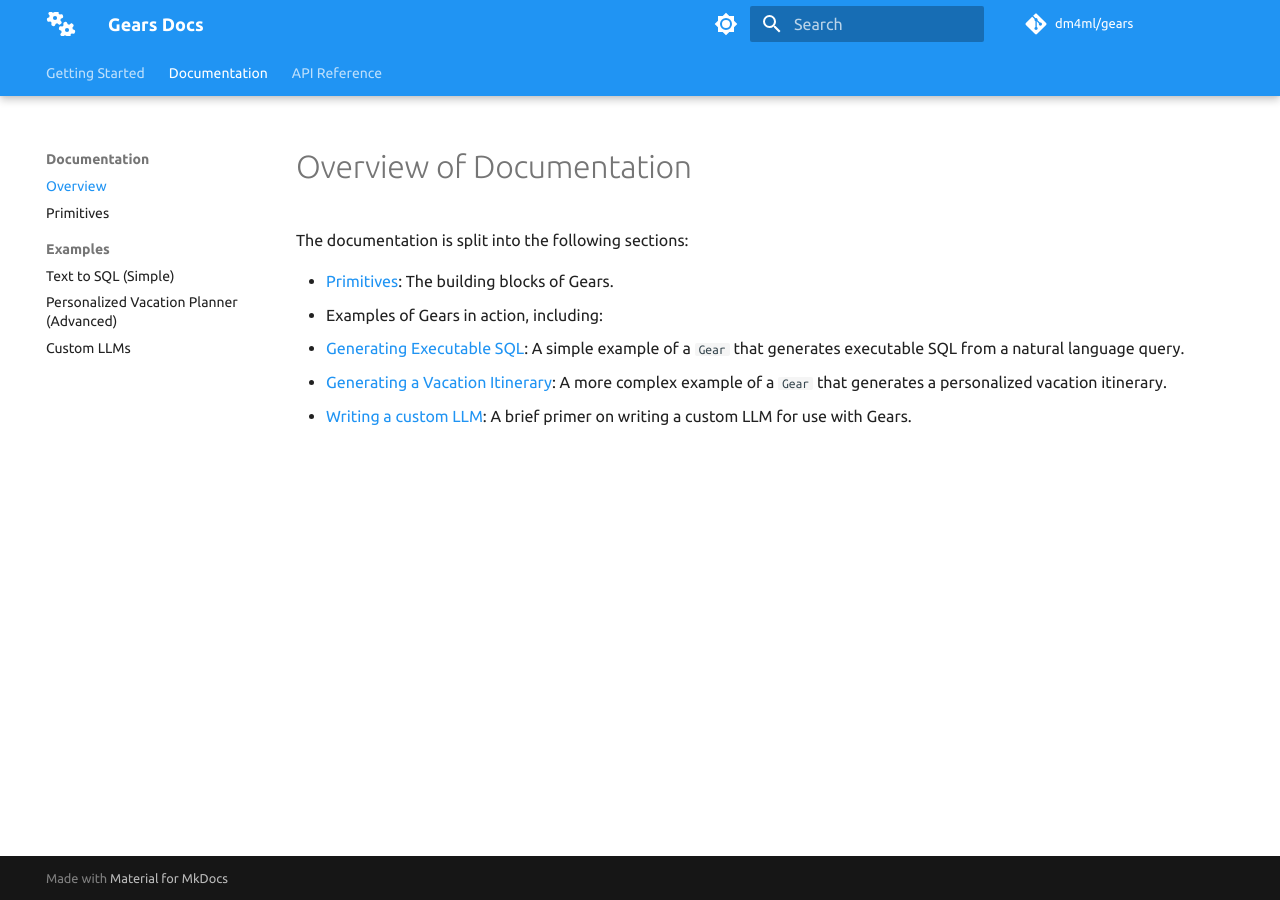
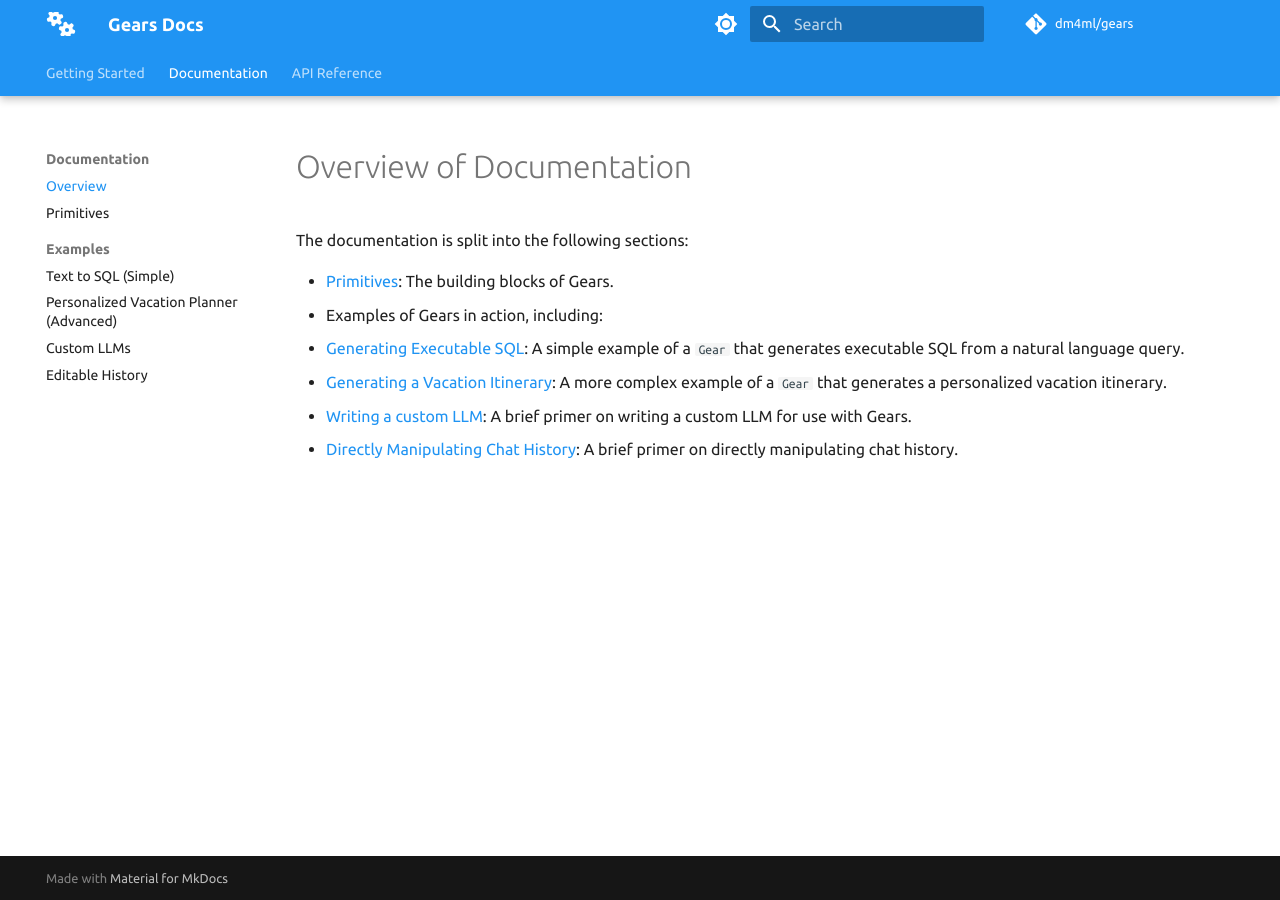
Before and after one commit to dm4ml/gears, an MkDocs documentation site: the page built from docs/overview.md, in a window 1280 px wide. Built offline with MkDocs 1.6.1 and Material for MkDocs 9.7.7, drawn with Linux system fonts in a browser that asks for light colours; comment, search, counter and statistics services are not loaded.

```diff
--- a/docs/overview.md
+++ b/docs/overview.md
@@ -7,3 +7,4 @@ The documentation is split into the following sections:
   - [Generating Executable SQL](/gears/examples/simple): A simple example of a `Gear` that generates executable SQL from a natural language query.
   - [Generating a Vacation Itinerary](/gears/examples/advanced): A more complex example of a `Gear` that generates a personalized vacation itinerary.
   - [Writing a custom LLM](/gears/examples/customllm): A brief primer on writing a custom LLM for use with Gears.
+  - [Directly Manipulating Chat History](/gears/examples/history): A brief primer on directly manipulating chat history.
--- a/mkdocs.yml
+++ b/mkdocs.yml
@@ -15,6 +15,7 @@ nav:
           - Text to SQL (Simple): examples/simple.md
           - Personalized Vacation Planner (Advanced): examples/advanced.md
           - Custom LLMs: examples/customllm.md
+          - Editable History: examples/history.md
   - API Reference:
       - gears: api/gears.md
       - history: api/history.md
--- a/pyproject.toml
+++ b/pyproject.toml
@@ -1,6 +1,6 @@
 [tool.poetry]
 name = "gearsllm"
-version = "0.1.22"
+version = "0.1.23"
 description = "Lightweight library for building LLM-based control flow."
 authors = ["Shreya Shankar <ss.shankar505@gmail.com>"]
 license = "MIT"
```
